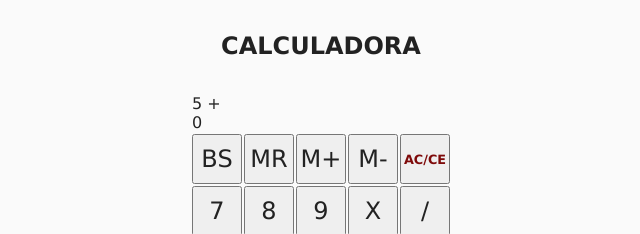
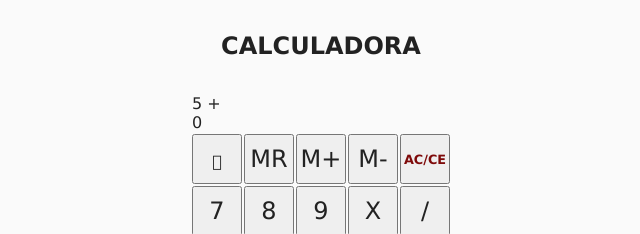
Before and after one commit to pedroca46/calculadora_matematica, a plain HTML site: page index.html in a window 1280 px wide. Shown: the top 234 px of the page, 319-959 px from the left. Drawn offline with Linux system fonts and the light colour scheme; a web font is replaced by a local one.

Commit message:
Update index.html

```diff
--- a/index.html
+++ b/index.html
@@ -30,7 +30,9 @@
                     </tr>
 
                     <tr>
-                        <td><button class="bt-calc">BS</button></td>
+                        <td><button class="bt-calc">
+                            <i class="fas fa-long-arrow-alt-left"></i>
+                        </button></td>
                         <td><button class="bt-calc">MR</button></td>
                         <td><button class="bt-calc">M+</button></td>
                         <td><button class="bt-calc">M-</button></td>
```
